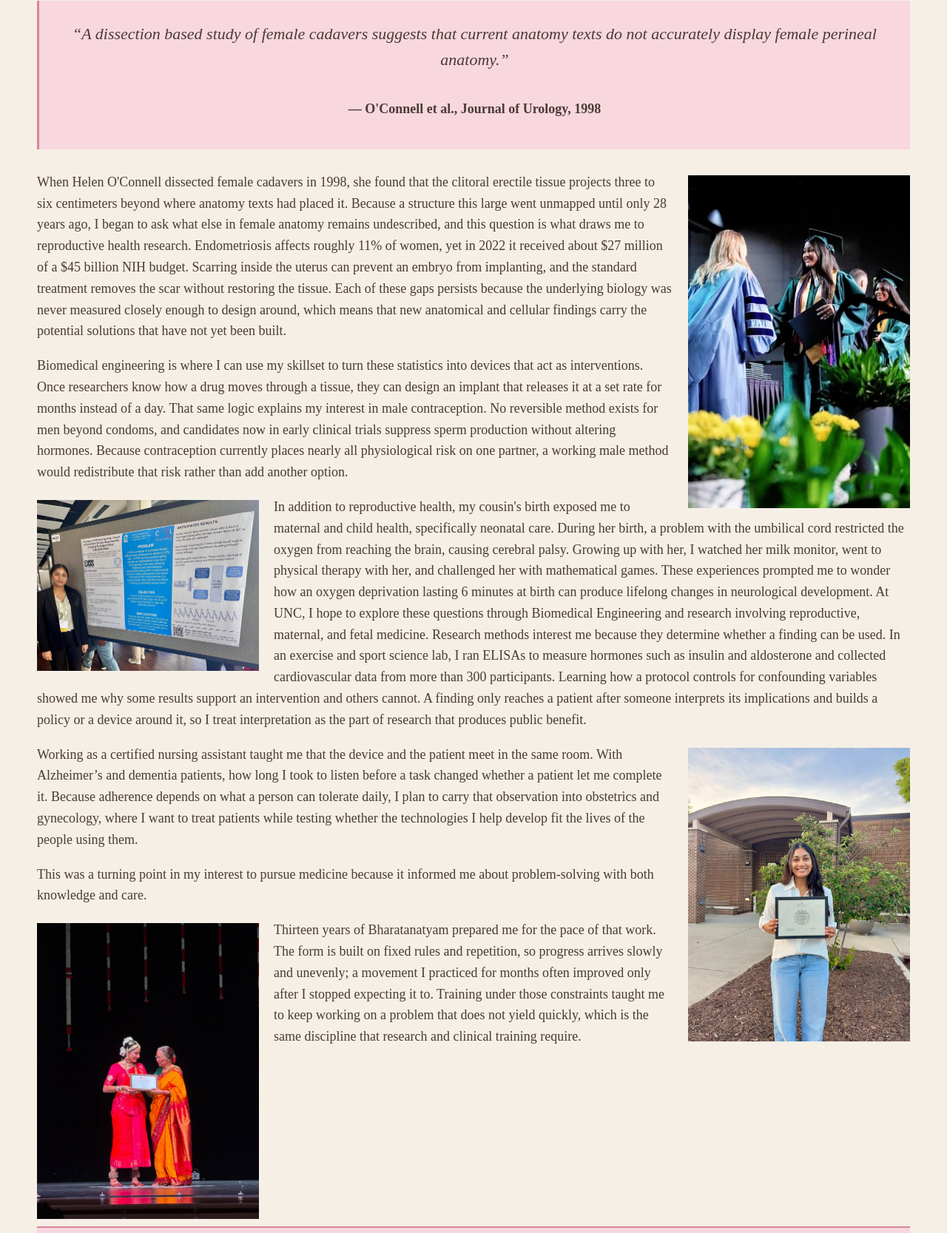
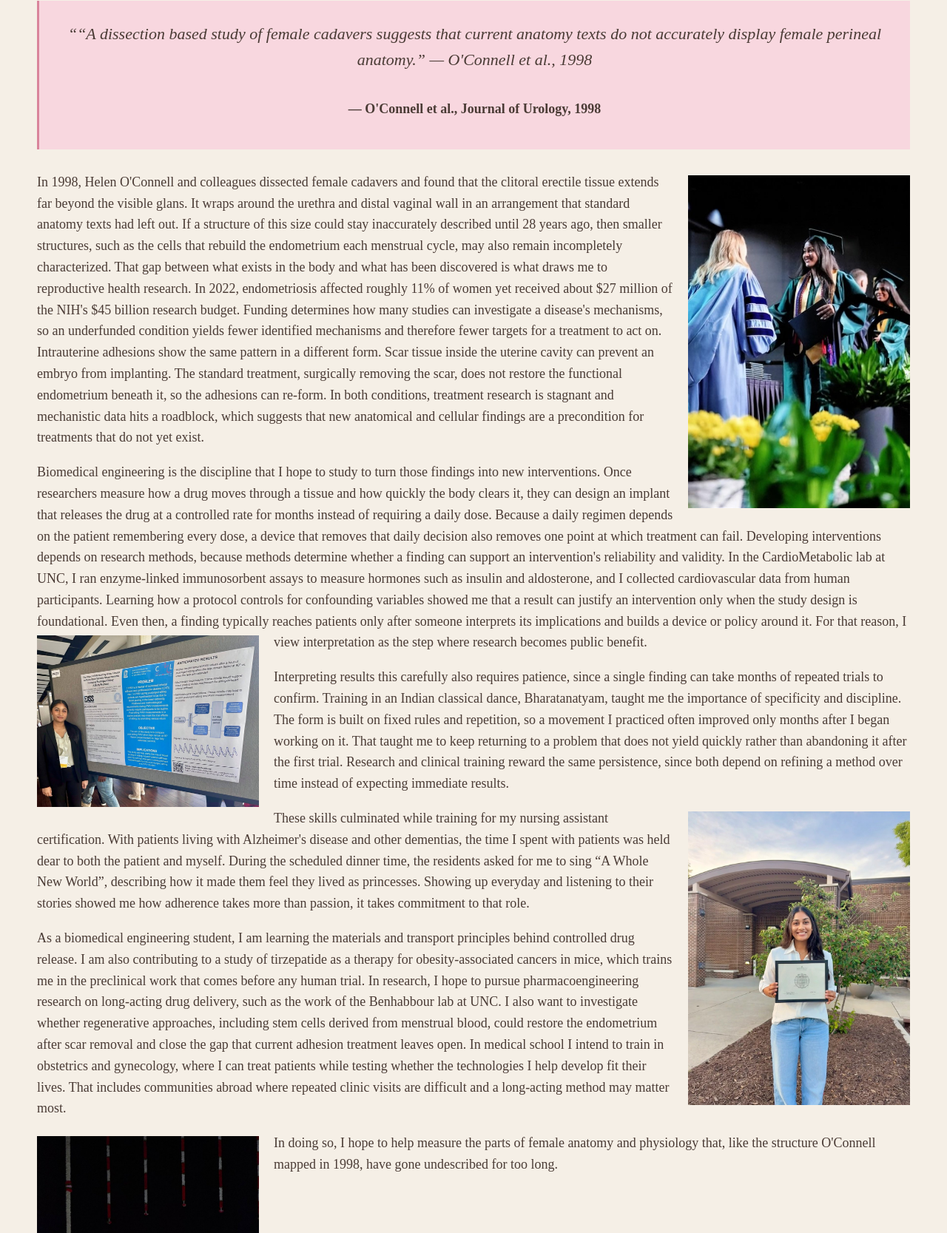
Before and after one commit to pratishthakothari/pratishthakothari.github.io, a plain HTML site: page about.html in a window 1280 px wide. Shown: the part 298-1965 px from the top of the page at 74% size. Drawn offline with Linux system fonts and the light colour scheme.

Commit message:
describe what you changed

```diff
--- a/about.html
+++ b/about.html
@@ -22,24 +22,26 @@
 
         <h1>About Me</h1>
         <div class="quote">
-                <p>“A dissection based study of female cadavers suggests that current anatomy texts do not accurately display female perineal anatomy.”<p>
+                <p>““A dissection based study of female cadavers suggests that current anatomy texts do not accurately display female perineal anatomy.” — O'Connell et al., 1998<p>
                        <p class="name">— O'Connell et al., Journal of Urology, 1998</p> </p>
 </div>
 <img src="images/graduation.jpg" alt="Graduation" class="img-right">
-    <p>When Helen O'Connell dissected female cadavers in 1998, she found that the clitoral erectile tissue projects three to six centimeters beyond where anatomy texts had placed it. Because a structure this large went unmapped until only 28 years ago, I began to ask what else in female anatomy remains undescribed, and this question is what draws me to reproductive health research.
+    <p>In 1998, Helen O'Connell and colleagues dissected female cadavers and found that the clitoral erectile tissue extends far beyond the visible glans. It wraps around the urethra and distal vaginal wall in an arrangement that standard anatomy texts had left out. If a structure of this size could stay inaccurately described until 28 years ago, then smaller structures, such as the cells that rebuild the endometrium each menstrual cycle, may also remain incompletely characterized. That gap between what exists in the body and what has been discovered is what draws me to reproductive health research.
 
-Endometriosis affects roughly 11% of women, yet in 2022 it received about $27 million of a $45 billion NIH budget. Scarring inside the uterus can prevent an embryo from implanting, and the standard treatment removes the scar without restoring the tissue. Each of these gaps persists because the underlying biology was never measured closely enough to design around, which means that new anatomical and cellular findings carry the potential solutions that have not yet been built.
+        In 2022, endometriosis affected roughly 11% of women yet received about $27 million of the NIH's $45 billion research budget. Funding determines how many studies can investigate a disease's mechanisms, so an underfunded condition yields fewer identified mechanisms and therefore fewer targets for a treatment to act on. Intrauterine adhesions show the same pattern in a different form. Scar tissue inside the uterine cavity can prevent an embryo from implanting. The standard treatment, surgically removing the scar, does not restore the functional endometrium beneath it, so the adhesions can re-form. In both conditions, treatment research is stagnant and mechanistic data hits a roadblock, which suggests that new anatomical and cellular findings are a precondition for treatments that do not yet exist.
 </p>
 
-        <p>Biomedical engineering is where I can use my skillset to turn these statistics into devices that act as interventions. Once researchers know how a drug moves through a tissue, they can design an implant that releases it at a set rate for months instead of a day. That same logic explains my interest in male contraception. No reversible method exists for men beyond condoms, and candidates now in early clinical trials suppress sperm production without altering hormones. Because contraception currently places nearly all physiological risk on one partner, a working male method would redistribute that risk rather than add another option.</p>
+        <p>Biomedical engineering is the discipline that I hope to study to turn those findings into new interventions. Once researchers measure how a drug moves through a tissue and how quickly the body clears it, they can design an implant that releases the drug at a controlled rate for months instead of requiring a daily dose. Because a daily regimen depends on the patient remembering every dose, a device that removes that daily decision also removes one point at which treatment can fail.
+Developing interventions depends on research methods, because methods determine whether a finding can support an intervention's reliability and validity. In the CardioMetabolic lab at UNC, I ran enzyme-linked immunosorbent assays to measure hormones such as insulin and aldosterone, and I collected cardiovascular data from human participants. Learning how a protocol controls for confounding variables showed me that a result can justify an intervention only when the study design is foundational. Even then, a finding typically reaches patients only after someone interprets its implications and builds a device or policy around it. For that reason, I view interpretation as the step where research becomes public benefit.
 <img src="images/poster-presenting.jpg" alt="Presenting my research poster" class="img-left">
-        <p>In addition to reproductive health, my cousin's birth exposed me to maternal and child health, specifically neonatal care. During her birth, a problem with the umbilical cord restricted the oxygen from reaching the brain, causing cerebral palsy. Growing up with her, I watched her milk monitor, went to physical therapy with her, and challenged her with mathematical games. These experiences prompted me to wonder how an oxygen deprivation lasting 6 minutes at birth can produce lifelong changes in neurological development. At UNC, I hope to explore these questions through Biomedical Engineering and research involving reproductive, maternal, and fetal medicine. Research methods interest me because they determine whether a finding can be used. In an exercise and sport science lab, I ran ELISAs to measure hormones such as insulin and aldosterone and collected cardiovascular data from more than 300 participants. Learning how a protocol controls for confounding variables showed me why some results support an intervention and others cannot. A finding only reaches a patient after someone interprets its implications and builds a policy or a device around it, so I treat interpretation as the part of research that produces public benefit.</p>
+        <p>Interpreting results this carefully also requires patience, since a single finding can take months of repeated trials to confirm. Training in an Indian classical dance, Bharatanatyam, taught me the importance of specificity and discipline. The form is built on fixed rules and repetition, so a movement I practiced often improved only months after I began working on it. That taught me to keep returning to a problem that does not yield quickly rather than abandoning it after the first trial. Research and clinical training reward the same persistence, since both depend on refining a method over time instead of expecting immediate results.
+</p>
 <img src="images/cna.jpg" alt="Nursing Assistant certificate" class="img-right">
-        <p>Working as a certified nursing assistant taught me that the device and the patient meet in the same room. With Alzheimer’s and dementia patients, how long I took to listen before a task changed whether a patient let me complete it. Because adherence depends on what a person can tolerate daily, I plan to carry that observation into obstetrics and gynecology, where I want to treat patients while testing whether the technologies I help develop fit the lives of the people using them.<p>
+        <p>These skills culminated while training for my nursing assistant certification. With patients living with Alzheimer's disease and other dementias, the time I spent with patients was held dear to both the patient and myself. During the scheduled dinner time, the residents asked for me to sing “A Whole New World”, describing how it made them feel they lived as princesses. Showing up everyday and listening to their stories showed me how adherence takes more than passion, it takes commitment to that role.<p>
 
-        <p>This was a turning point in my interest to pursue medicine because it informed me about problem-solving with both knowledge and care.</p>
+        <p>As a biomedical engineering student, I am learning the materials and transport principles behind controlled drug release. I am also contributing to a study of tirzepatide as a therapy for obesity-associated cancers in mice, which trains me in the preclinical work that comes before any human trial. In research, I hope to pursue pharmacoengineering research on long-acting drug delivery, such as the work of the Benhabbour lab at UNC. I also want to investigate whether regenerative approaches, including stem cells derived from menstrual blood, could restore the endometrium after scar removal and close the gap that current adhesion treatment leaves open. In medical school I intend to train in obstetrics and gynecology, where I can treat patients while testing whether the technologies I help develop fit their lives. That includes communities abroad where repeated clinic visits are difficult and a long-acting method may matter most.</p>
 <img src="images/dance.jpg" alt="Bharatanatyam performance" class="img-left">
-        <p>Thirteen years of Bharatanatyam prepared me for the pace of that work. The form is built on fixed rules and repetition, so progress arrives slowly and unevenly; a movement I practiced for months often improved only after I stopped expecting it to. Training under those constraints taught me to keep working on a problem that does not yield quickly, which is the same discipline that research and clinical training require.<p>
+        <p>In doing so, I hope to help measure the parts of female anatomy and physiology that, like the structure O'Connell mapped in 1998, have gone undescribed for too long.<p>
 
         <footer>
             <p>Pratishtha Kothari | <a href="mailto:prati@unc.edu">prati@unc.edu</a></p>
```
